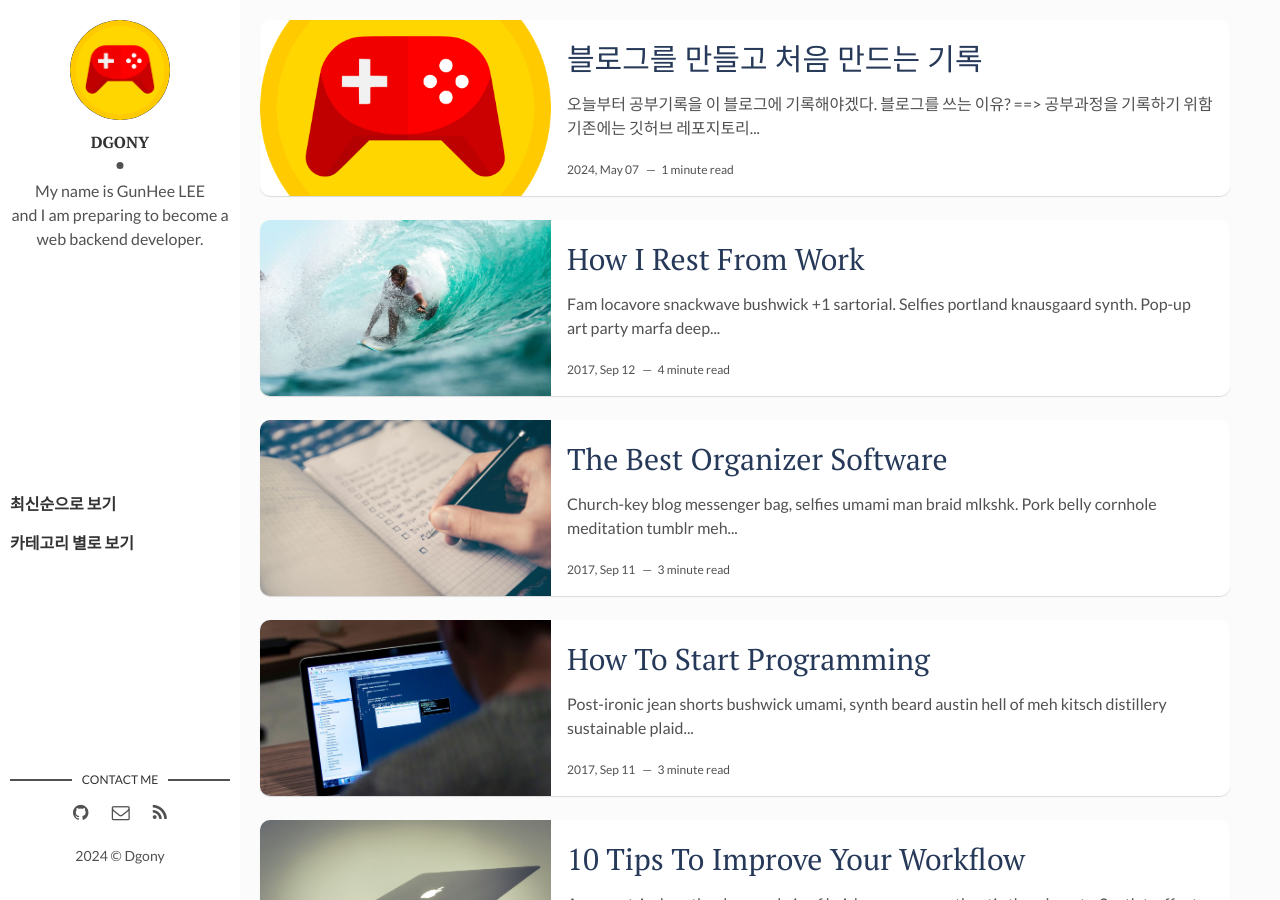
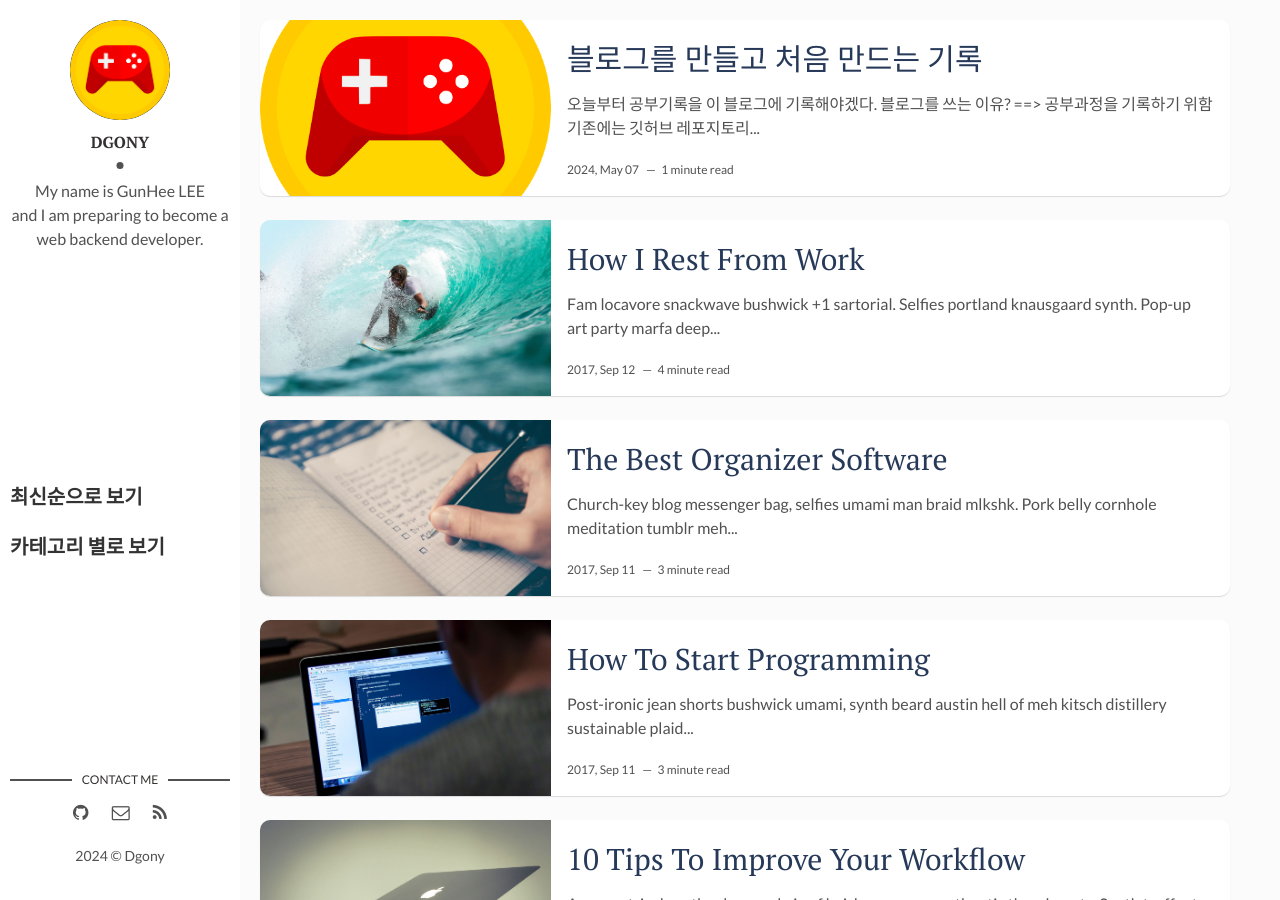
Before and after one commit to Dgony/Dgony-Dgony.github.io, a Jekyll site: the page built from index.html, in a window 1280 px wide and 900 px high. Built offline with Jekyll 4.4.1, drawn with Linux system fonts in a browser that asks for light colours; the list of posts is cut into pages by our own code.

Commit message:
post page 디자인 1

```diff
--- a/_layouts/main.html
+++ b/_layouts/main.html
@@ -15,8 +15,8 @@ layout: default
 
   <nav>
     <ul class="view" style="list-style-type: none; margin: 0; padding: 0;">
-      <li style="display: block; margin-bottom: 15px;"><a href="{{site.baseurl}}" style="text-decoration: none; color: #333; font-weight: bold; font-size: 16px;">최신순으로 보기</a></li>
-      <li style="display: block; margin-bottom: 15px;"><a href="{{site.baseurl}}/tags" style="text-decoration: none; color: #333; font-weight: bold; font-size: 16px;">카테고리 별로 보기</a></li>
+      <li style="display: block; margin-bottom: 20px;"><a href="{{site.baseurl}}" style="text-decoration: none; color: #333; font-weight: bold; font-size: 20px;">최신순으로 보기</a></li>
+      <li style="display: block; margin-bottom: 20px;"><a href="{{site.baseurl}}/tags" style="text-decoration: none; color: #333; font-weight: bold; font-size: 20px;">카테고리 별로 보기</a></li>
     </ul>
   </nav> <!-- head 부분의 메뉴 설정을 위한 부분 -->
 
--- a/assets/css/scss/parts/_post-page.scss
+++ b/assets/css/scss/parts/_post-page.scss
@@ -22,7 +22,6 @@
   position: relative;
   padding: 0;
   margin: 0;
-  height: 500px;
   background-color: $lightgray;
   overflow: hidden;
   figure {
```
